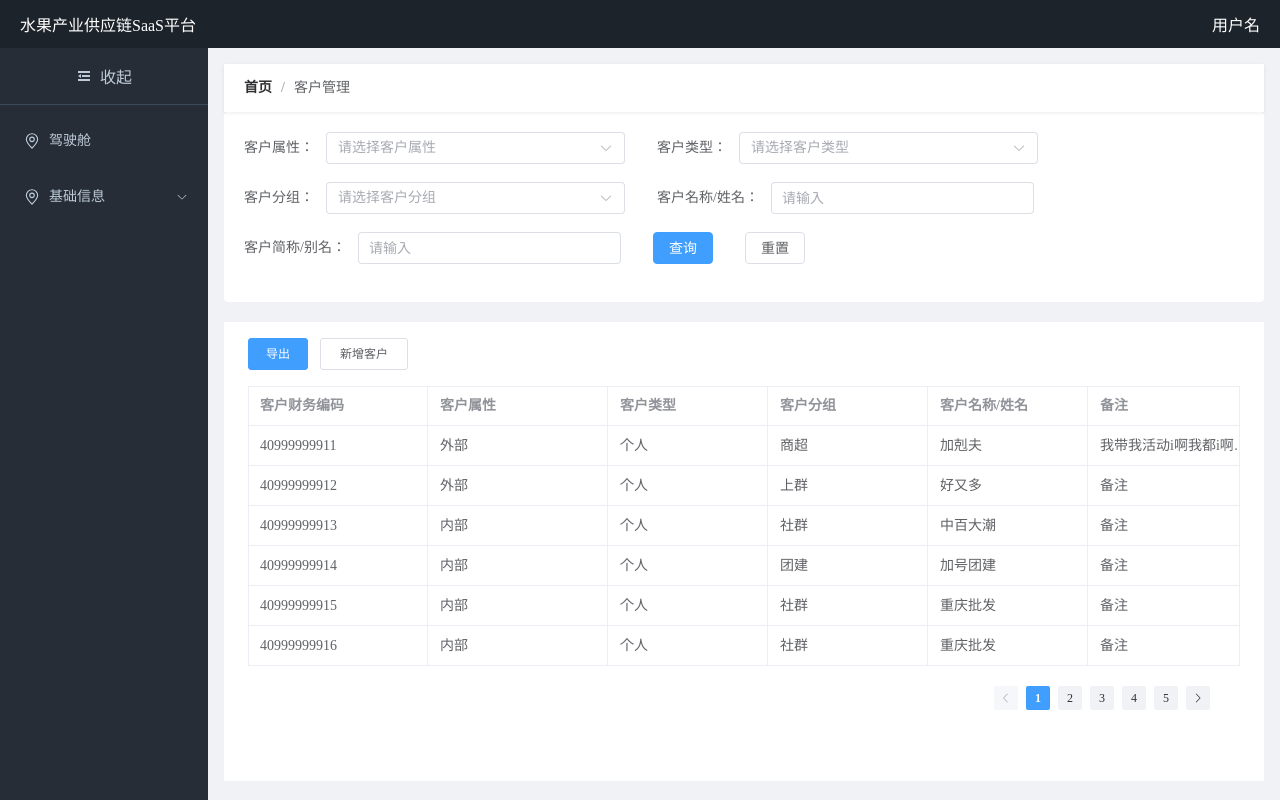
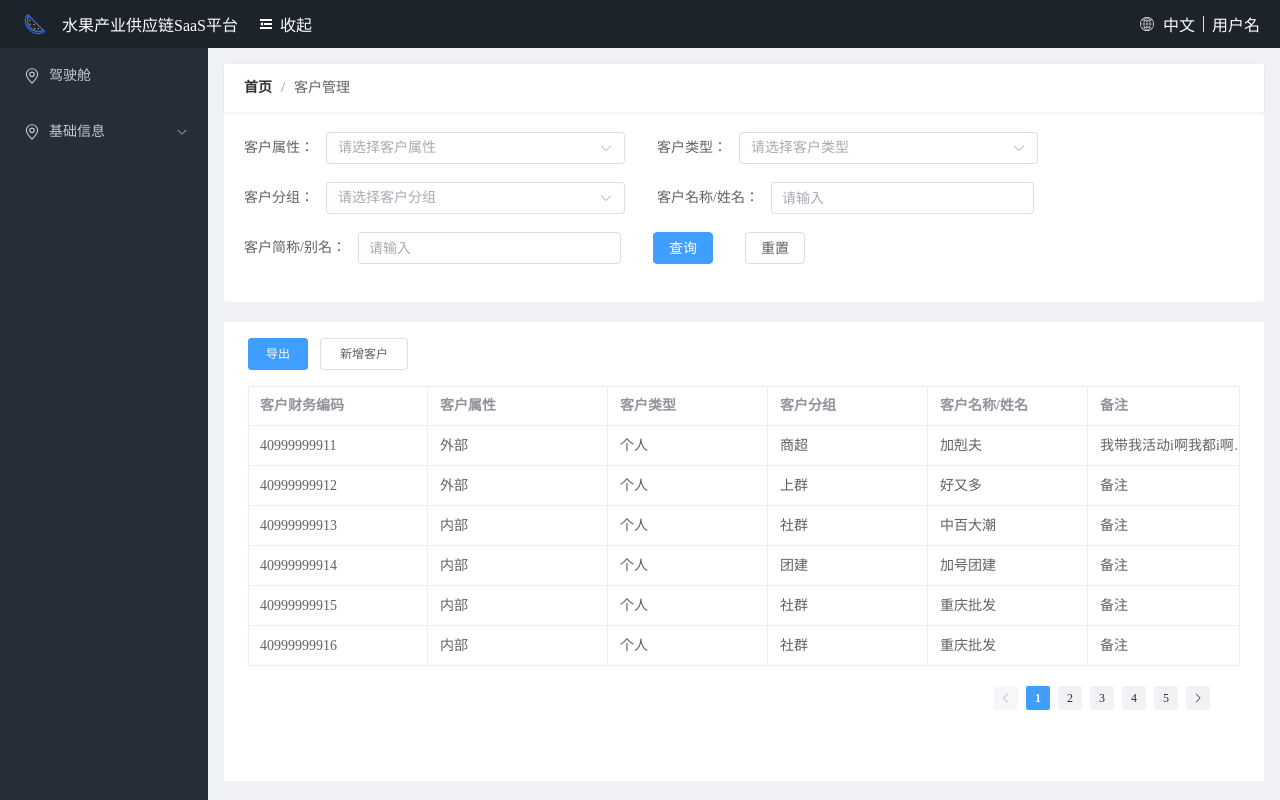
Before and after one commit to youzexu/fe-practice, a Vue app in the folder 6.my-vue3-ts-project/: page /customer in a window 1280 px wide. Built offline with nearby package versions, Linux system fonts and the light colour scheme; the HTML template or start-up script is replaced by a standard one.

Commit message:
折叠按钮顶部样式修改

```diff
--- a/6.my-vue3-ts-project/src/layout/components/left-sidebar.vue
+++ b/6.my-vue3-ts-project/src/layout/components/left-sidebar.vue
@@ -1,13 +1,5 @@
 <template>
-  <div class="sidebar" :class="{ collapse }">
-    <div class="fold" @click="collapse = !collapse">
-      <el-icon>
-        <Fold v-if="!collapse" />
-        <Expand v-else />
-      </el-icon>
-      <span v-if="!collapse">收起</span>
-    </div>
-
+ <div class="sidebar" :class="{ collapse }">
     <el-menu :collapse="collapse" :collapse-transition="false" background-color="transparent" text-color="#bfcbd9"
       active-text-color="#409eff">
       <el-menu-item index="/dashboard">
@@ -31,12 +23,13 @@
 </template>
 
 <script lang="ts" setup name="LeftSidebar">
-import { ref } from 'vue'
 import { useRouter } from 'vue-router'
 
+defineProps<{
+  collapse: boolean
+}>()
 
 const router = useRouter()
-const collapse = ref(false)
 
 const go = (name: string) => router.push({ name })
 
--- a/6.my-vue3-ts-project/src/layout/components/top-bar.vue
+++ b/6.my-vue3-ts-project/src/layout/components/top-bar.vue
@@ -1,23 +1,88 @@
 <template>
   <div class="top-bar">
-    <div class="logo">水果产业供应链SaaS平台</div>
-    <div class="user-info">用户名</div>
+   <div class="leftSide">
+      <img class="icons" src="../../icons/水果.svg">
+      <span>水果产业供应链SaaS平台</span>
+      <div class="fold" @click="toggleCollapse">
+        <el-icon>
+          <Fold v-if="!collapse" />
+          <Expand v-else />
+        </el-icon>
+        <span v-if="!collapse">收起</span>
+      </div>
+    </div>
+    <div class="language-item">
+      <img class="icons2" src="../../icons/多语言.svg">
+      <span class="lang">中文</span>
+      <el-divider direction="vertical" />
+      <span class="userName">用户名</span>
+    </div>
   </div>
 </template>
 
 <script setup lang="ts" name="TopBar">
+import { Fold, Expand } from '@element-plus/icons-vue'
+
+const props = defineProps<{
+  collapse: boolean
+}>()
+
+const emit = defineEmits<{
+  (e: 'update:collapse', value: boolean): void
+}>()
+
+const toggleCollapse = () => {
+  emit('update:collapse', !props.collapse)
+}
 </script>
-
 
 <style scoped>
 .top-bar {
   height: 48px;
   background: #1D232B;
-  box-shadow: 0px 1px 4px 0px rgba(0, 21, 41, 0.12);
   display: flex;
   align-items: center;
   justify-content: space-between;
   padding: 0 20px;
   color: #fff;
 }
+.leftSide {
+  display: flex;
+  align-items: center;
+  gap: 12px;
+}
+
+.fold {
+  display: flex;
+  align-items: center;
+  gap: 6px;
+  cursor: pointer;
+  padding: 6px 8px;
+  border-radius: 4px;
+}
+
+.fold:hover {
+  background: rgba(255, 255, 255, 0.1);
+}
+
+.language-item {
+  display: flex;
+  align-items: center;
+  gap: 8px;
+}
+
+.icons {
+  width: 30px;
+  height: 30px;
+}
+
+.icons2 {
+  width: 16px;
+  height: 16px;
+}
+
+.el-divider--vertical {
+  height: 16px;
+  margin: 0;
+}
 </style>
--- a/6.my-vue3-ts-project/src/layout/lay-out.vue
+++ b/6.my-vue3-ts-project/src/layout/lay-out.vue
@@ -1,8 +1,8 @@
 <template>
   <div class="layout">
-    <TopBar />
+   <TopBar v-model:collapse="isCollapsed" />
     <div class="main-wrapper">
-      <LeftSidebar />
+     <LeftSidebar v-model:collapse="isCollapsed" />
       <div class="content-wrapper">
         <AppMain />
       </div>
@@ -14,6 +14,8 @@
 import TopBar from './components/top-bar.vue'
 import LeftSidebar from './components/left-sidebar.vue'
 import AppMain from './components/App-Main.vue'
+import { ref } from 'vue';
+const isCollapsed = ref(false)
 </script>
 
 <style scoped>
--- a/6.my-vue3-ts-project/src/views/Basic-information/Customer-Management/Customer-Info.vue
+++ b/6.my-vue3-ts-project/src/views/Basic-information/Customer-Management/Customer-Info.vue
@@ -37,7 +37,7 @@
         </el-form>
     </div>
     <div class="bottom-menu">
-        <el-button class="btn-export" size="small" type="primary">导出</el-button>
+       <el-button class="btn-export" size="small" type="primary" @click="exportData">导出</el-button>
         <el-button class="btn-add" size="small" @click="addCustomer">新增客户</el-button>
         <div class="bottom-menu1">
             <!-- 表格 -->
@@ -372,6 +372,10 @@ const handleEditData = (data: customerData1) => {
     }
     console.log(data);
 }
+// 导出数据
+const exportData = () => {
+
+}
 </script>
 
 <style scoped>
```
Also changed, not shown: 6.my-vue3-ts-project/src/icons/多语言.svg (added), 6.my-vue3-ts-project/src/icons/水果.svg (added).
